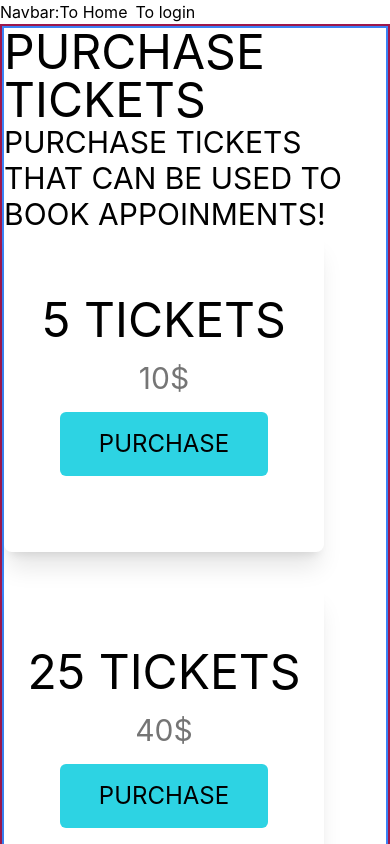
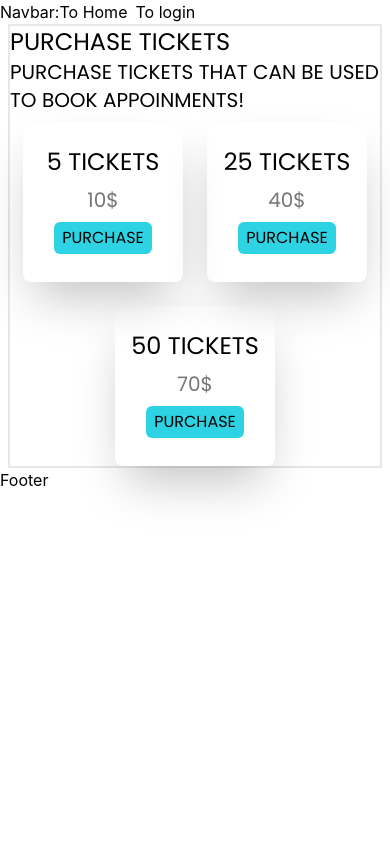
Before and after one commit to Recoded-Spark-Turkey-2022/Unboxed, a React (Create React App) app: page / in a window 390 px wide. Shown: the top 844 px of the page. Built offline with nearby package versions, Linux system fonts and the light colour scheme.

Commit message:
Style: add mobile compability

```diff
--- a/src/components/ticket/Ticket.jsx
+++ b/src/components/ticket/Ticket.jsx
@@ -1,19 +1,17 @@
 import React from 'react';
 import TicketCard from './TicketCard';
-// flex-col-2 gap-40 px-40 pt-24 font-[Poppins]
-
+// <div className=" flex flex-col sm:justify-start pb-2"></div>
 function Ticket() {
   return (
-    <div
-      data-testid="ticket-1"
-      className="flex flex-row justify-center gap-4 border-pink-800 border-2"
-    >
-      <div className=" border-blue-500 border-2">
-        <h1 className="text-5xl">PURCHASE TICKETS</h1>
-        <p className="text-3xl">
+    <div className="flex flex-row px-2 sm:justify-center font-poppins">
+      <div className="border-2 sm:space-y-4">
+        <h1 className="text-2xl font-medium sm:font-normal sm:text-5xl ">
+          PURCHASE TICKETS
+        </h1>
+        <p className="text-xl font-medium mb-2 sm:mb-0 sm:font-normal sm:text-3xl">
           PURCHASE TICKETS THAT CAN BE USED TO BOOK APPOINMENTS!
         </p>
-        <div className="flex flex-row flex-wrap gap-8">
+        <div className="flex flex-row flex-wrap justify-center gap-6 sm:gap-8">
           <TicketCard ticketNumber="5" ticketPrice="10" />
           <TicketCard ticketNumber="25" ticketPrice="40" />
           <TicketCard ticketNumber="50" ticketPrice="70" />
--- a/src/components/ticket/TicketCard.jsx
+++ b/src/components/ticket/TicketCard.jsx
@@ -3,18 +3,20 @@ import { Link } from 'react-router-dom';
 
 function TicketCard({ ticketNumber, ticketPrice }) {
   return (
-    <div className="flex-col-3 w-80 h-80 pt-16 space-y-4 shadow-xl rounded-lg align-start text-center">
+    <div className="flex-col-4 sm:w-80 sm:h-80 w-40 h-40 pt-6 sm:pt-16 sm:space-y-4 space-y-2 sm:mt-4  shadow-2xl rounded-lg align-start text-center">
       <div>
-        <h1 className="text-5xl">{ticketNumber} TICKETS</h1>
+        <h1 className="text-2xl sm:text-5xl ">{ticketNumber} TICKETS</h1>
       </div>
       <div>
-        <span className="text-3xl text-[#0000008a]">{ticketPrice}$</span>
+        <span className="text-xl sm:text-3xl text-[#0000008a]">
+          {ticketPrice}$
+        </span>
       </div>{' '}
       <div>
         <Link to="/#">
           {' '}
           <button
-            className="w-52 h-16 self-center rounded-md bg-[#2DD3E3] hover:bg-[#3E64E9] text-2xl text-center leading-9 text-black "
+            className="sm:h-16 sm:w-52 w-26 h-8 self-center rounded-md bg-[#2DD3E3] hover:bg-[#3E64E9] hover:text-neutral-100 text-md px-2 sm:text-2xl text-center sm:leading-9 text-black "
             type="button"
           >
             PURCHASE
--- a/tailwind.config.js
+++ b/tailwind.config.js
@@ -1,13 +1,12 @@
 /** @type {import('tailwindcss').Config} */
+
 module.exports = {
   content: ['./src/**/*.{js,jsx,ts,tsx}'],
   theme: {
-    extend: {},
     extend: {
       fontFamily: {
         poppins: ['Poppins', 'sans serif'],
       },
     },
   },
-  plugins: [],
 };
```
